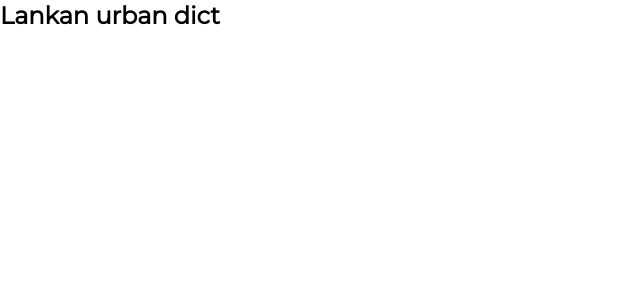
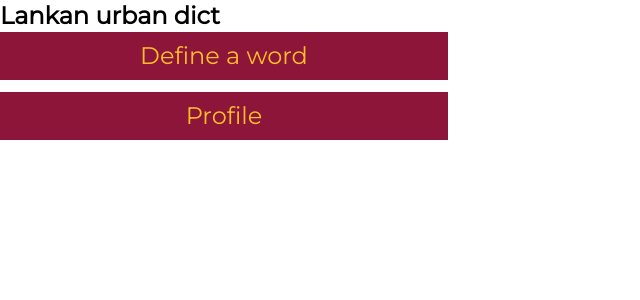
Before and after one commit to NetworkCable/LKUD, a SvelteKit app: page / in a window 1280 px wide. Shown: the top 300 px of the page, without its empty margins (0-640 px from the left). Built offline with nearby package versions, Linux system fonts and the light colour scheme; no server answers.

Commit message:
feat: routes

```diff
--- /dev/null
+++ b/src/lib/components/common/Button.svelte
@@ -0,0 +1,9 @@
+<script>
+</script>
+
+<button
+	class="w-full bg-lkud-red-primary text-2xl py-2 text-lkud-yellow-primary font-monts"
+	on:click
+>
+	<slot />
+</button>
--- a/src/routes/(public)/+page.svelte
+++ b/src/routes/(public)/+page.svelte
@@ -1 +1,15 @@
+<script>
+	import Button from '$lib/components/common/Button.svelte';
+</script>
+
 <div class="text-2xl font-bold font-monts">Lankan urban dict</div>
+
+<div class="w-full max-w-md flex flex-col gap-3">
+	<a href="/new">
+		<Button>Define a word</Button>
+	</a>
+
+	<a href="/profile">
+		<Button>Profile</Button>
+	</a>
+</div>
--- /dev/null
+++ b/src/routes/(public)/new/+page.svelte
@@ -0,0 +1 @@
+<div>New Word</div>
--- a/tailwind.config.cjs
+++ b/tailwind.config.cjs
@@ -5,6 +5,14 @@ module.exports = {
     extend: {
       fontFamily: {
         'monts': "Montserrat"
+      },
+      colors: {
+        "lkud-red": {
+          primary: "#8D153A"
+        },
+        "lkud-yellow": {
+          primary: "#FFBE29"
+        }
       }
     },
   },
```
